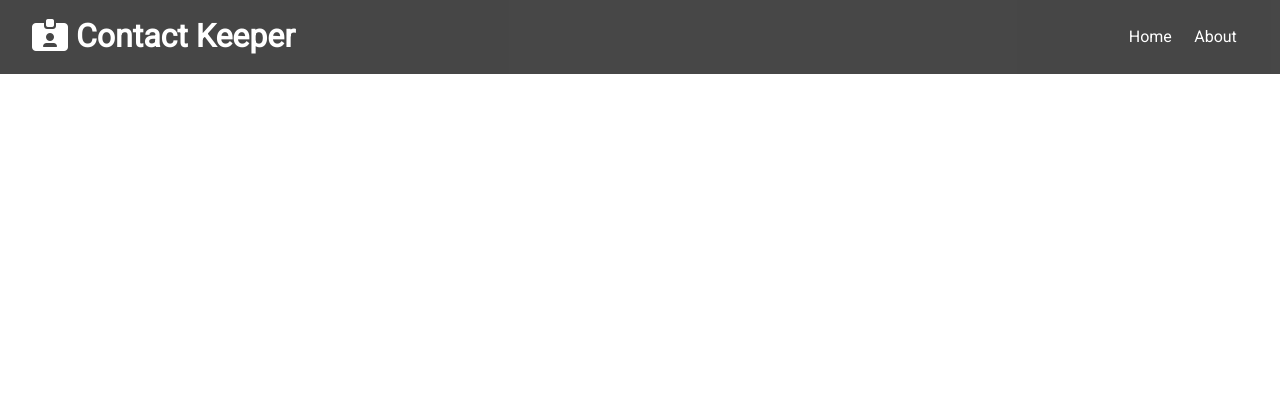
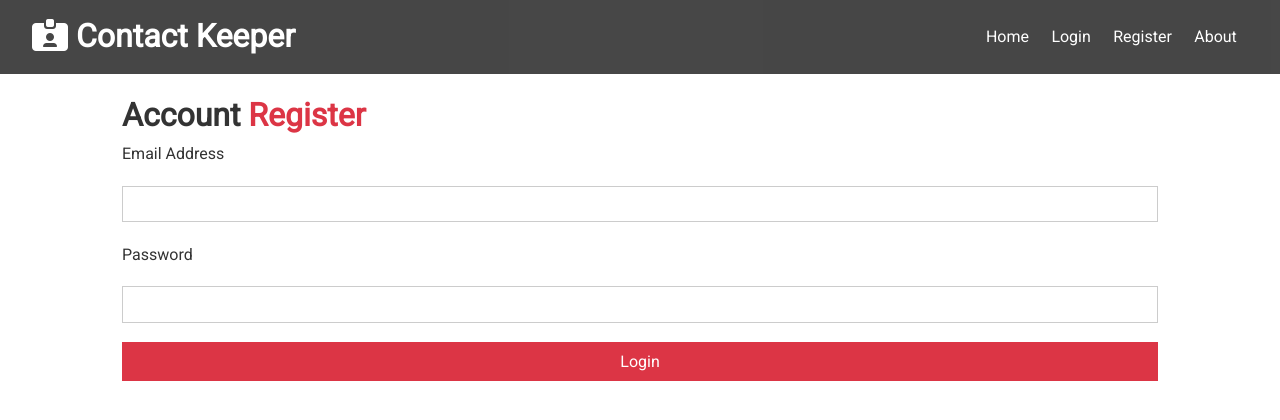
Before and after one commit to BelascuDorin/ReactNode-ContactKeeper, a React (Create React App) app in the folder client/: page /login in a window 1280 px wide. Shown: the top 420 px of the page. Built offline with nearby package versions, Linux system fonts and the light colour scheme.

Commit message:
Added alerts

```diff
--- a/client/src/App.js
+++ b/client/src/App.js
@@ -2,26 +2,37 @@
 import './App.css';
 import { BrowserRouter as Router, Route, Switch} from 'react-router-dom';
 import Navbar from './components/layout/Navbar';
+import Alerts from './components/layout/Alerts';
 import Home from './components/pages/Home';
 import About from './components/pages/About';
+import Register from './components/auth/Register';
+import Login from './components/auth/Login';
+
+
 import ContactState from './context/contacts/ContactState'
 import AuthState from './context/auth/AuthState'
+import AlertState from './context/alert/AlertState'
 
 const App = () => {
   return (
     <AuthState>
       <ContactState>
+        <AlertState>
           <Router>
             <Fragment>
               <Navbar />
               <div className="container">
+                <Alerts />
                 <Switch>
                   <Route exact path='/' component={Home}/>
                   <Route exact path='/about' component={About}/>
+                  <Route exact path='/register' component={Register}/>
+                  <Route exact path='/login' component={Login}/>
                 </Switch>
               </div>
             </Fragment>
           </Router>
+        </AlertState>
       </ContactState>
     </AuthState>
   );
--- /dev/null
+++ b/client/src/components/auth/Login.js
@@ -0,0 +1,40 @@
+import React, { useState } from 'react'
+
+const Login = () => {
+    const [user, setUser] = useState({
+        email: '',
+        password: '',
+    });
+
+    const { email, password } = user;
+
+    const onChange = e => {
+        setUser({ ...user, [e.target.name]: e.target.value})
+    };
+
+    const onSubmit = e => {
+        e.preventDefault();
+        console.log('Login submit');
+    };
+
+    return (
+        <div className='form-container'>
+            <h1>
+                Account <span className="text-primary">Register</span>
+            </h1>
+            <form onSubmit={onSubmit}>
+                <div className="form-group">
+                    <label htmlFor="email">Email Address</label>
+                    <input type="email" name="email" value={email} onChange={onChange}/>
+                </div>
+                <div className="form-group">
+                    <label htmlFor="password">Password</label>
+                    <input type="password" name="password" value={password} onChange={onChange}/>
+                </div>
+                <input type="submit" value="Login" className="btn btn-primary btn-block" />
+            </form>
+        </div>
+    )
+}
+
+export default Login;
--- /dev/null
+++ b/client/src/components/auth/Register.js
@@ -0,0 +1,61 @@
+import React, { useState, useContext } from 'react';
+import AlertContext from '../../context/alert/alertContext';
+
+const Register = () => {
+    const alertContext = useContext(AlertContext);
+
+    const { setAlert } = alertContext;
+
+    const [user, setUser] = useState({
+        name: '',
+        email: '',
+        password: '',
+        password2: '' // password confirmation
+    });
+
+    const { name, email, password, password2 } = user;
+
+    const onChange = e => {
+        setUser({ ...user, [e.target.name]: e.target.value})
+    };
+
+    const onSubmit = e => {
+        e.preventDefault();
+        if(name === '' || email === '' || password === ''){
+            setAlert('Please enter all fields', 'danger');
+        } else if(password !== password2){
+            setAlert('Passwords do not match', 'danger');
+        } else {
+            console.log('Register submit');
+        }
+    };
+
+    return (
+        <div className='form-container'>
+            <h1>
+                Account <span className="text-primary">Register</span>
+            </h1>
+            <form onSubmit={onSubmit}>
+                <div className="form-group">
+                    <label htmlFor="name">Name</label>
+                    <input type="text" name="name" value={name} onChange={onChange} required/>
+                </div>
+                <div className="form-group">
+                    <label htmlFor="email">Email Address</label>
+                    <input type="email" name="email" value={email} onChange={onChange} required/>
+                </div>
+                <div className="form-group">
+                    <label htmlFor="password">Password</label>
+                    <input type="password" name="password" value={password} onChange={onChange} required minLength="6"/>
+                </div>
+                <div className="form-group">
+                    <label htmlFor="password2">Confirm password</label>
+                    <input type="password" name="password2" value={password2} onChange={onChange} required minLength="6"/>
+                </div>
+                <input type="submit" value="Register" className="btn btn-primary btn-block" />
+            </form>
+        </div>
+    )
+}
+
+export default Register
--- /dev/null
+++ b/client/src/components/layout/Alerts.js
@@ -0,0 +1,16 @@
+import React, { useContext } from 'react'
+import AlertContext from '../../context/alert/alertContext';
+
+function Alerts() {
+    const alertContext = useContext(AlertContext);
+
+    return (
+        alertContext.alerts.length > 0 && alertContext.alerts.map(alert => (
+            <div key={alert.id} className={`alert alert-${alert.type}`}>
+                <i className="fas fa-info-circle" /> {alert.msg}
+            </div>
+        ))
+    )
+}
+
+export default Alerts;
--- a/client/src/components/layout/Navbar.js
+++ b/client/src/components/layout/Navbar.js
@@ -11,6 +11,12 @@
             <ul>
                 <li>
                     <Link to='/'>Home</Link>
+                </li>
+                <li>
+                    <Link to='/login'>Login</Link>
+                </li>
+                <li>
+                    <Link to='/register'>Register</Link>
                 </li>
                 <li>
                     <Link to='/about'>About</Link>
--- /dev/null
+++ b/client/src/context/alert/AlertState.js
@@ -0,0 +1,42 @@
+import React, { useReducer } from 'react';
+import { v4 as uuidv4 } from 'uuid';
+import AlertContext from './alertContext';
+import alertReducer from './alertReducer';
+import {
+    SET_ALERT, REMOVE_ALERT
+} from '../types'
+
+const AlertState = props => {
+    const initialState = [];
+
+    const [state, dispatch] = useReducer(alertReducer, initialState);
+
+    // Set Alert
+    const setAlert = (msg, type, timeout = 5000) => { // optional timeout parameter
+        const id = uuidv4();
+        console.log(msg);
+        dispatch({
+            type: SET_ALERT,
+            payload: { msg, type, id }
+        });
+
+        setTimeout(() => dispatch({
+            type: REMOVE_ALERT,
+            payload: id
+        }), timeout);
+    }
+
+    return (
+        <AlertContext.Provider
+            value = {{
+                alerts: state,
+                setAlert
+            }}
+        >
+
+            { props.children }
+        </AlertContext.Provider>
+    )
+}
+
+export default AlertState;
--- /dev/null
+++ b/client/src/context/alert/alertContext.js
@@ -0,0 +1,5 @@
+import { createContext } from 'react';
+
+const alertContext = createContext();
+
+export default alertContext;
--- /dev/null
+++ b/client/src/context/alert/alertReducer.js
@@ -0,0 +1,14 @@
+import { SET_ALERT, REMOVE_ALERT } from '../types';
+
+const alertReducer = (state, action) => {
+    switch(action.type){
+        case SET_ALERT:
+            return [...state, action.payload];
+        case REMOVE_ALERT:
+            return state.filter(alert => alert.id !== action.payload);
+        default:
+            return state;
+    }
+}
+
+export default alertReducer;
```
Also changed, not shown: 1 other file (tests, documents, lock files or other folders). Lines whose indentation alone changed are shown as unchanged.
